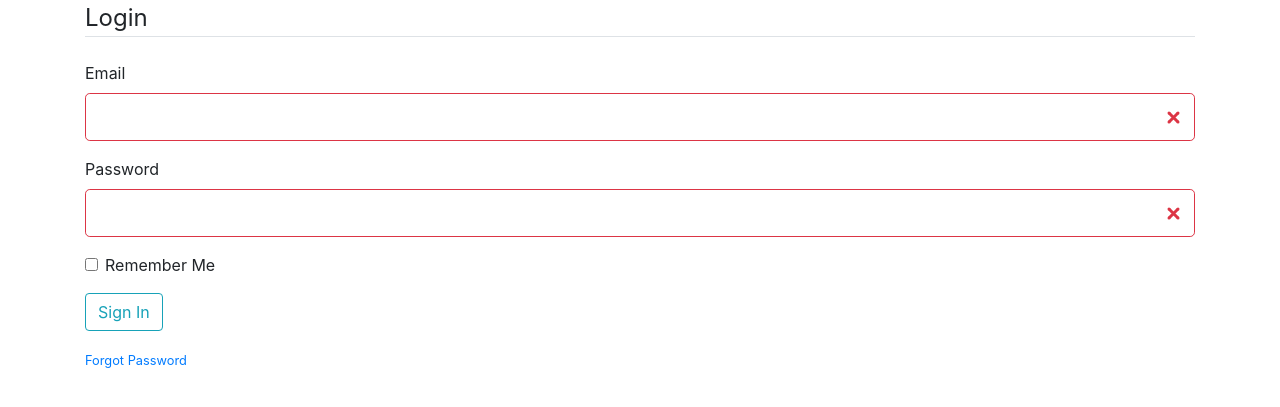
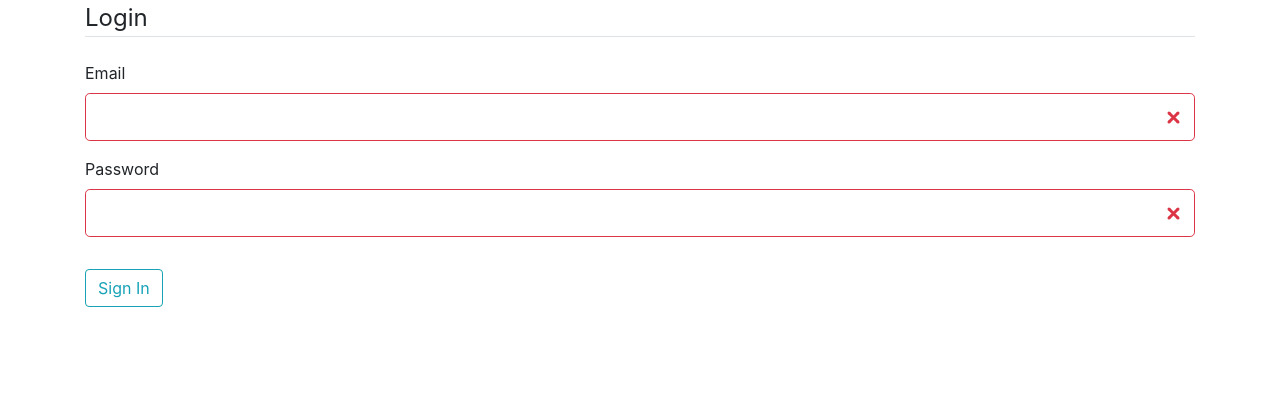
Before and after one commit to AnthonyPetrosino/HCERC-Project, a Flask app: page /login in a window 1280 px wide. Shown: the part 56-463 px from the top of the page. Run offline with Flask 3, Linux system fonts and the light colour scheme; some libraries are stand-ins or nearby versions.

Commit message:
Update db

```diff
--- a/flaskapp/templates/login.html
+++ b/flaskapp/templates/login.html
@@ -31,18 +31,18 @@
                         {{ form.password(class="form-control form-control-lg is-invalid") }}
                     {% endif %}
                 </div>
-                <div class="form-check">
+                <!-- <div class="form-check">
                     {{ form.remember(class="form-check-input") }}
                     {{ form.remember.label(class="form-check-label") }}
-                </div>
+                </div> -->
             </fieldset>
             <div class="form-group">
                 {{ form.submit(class="btn btn-outline-info") }}
             </div>
             <!-- TODO Forgot password -->
-            <small class="text-muted" ml-2>
+            <!-- <small class="text-muted" ml-2>
                 <a href="#">Forgot Password</a>
-            </small>
+            </small> -->
         </form>
         <!-- Change 'login' to 'register' for functionality -->
         <!-- <div class="border-top pt-3">
--- a/requirements.txt
+++ b/requirements.txt
@@ -6,5 +6,6 @@ flask_sqlalchemy
 flask_login
 flask_bcrypt
 flask_wtf
+flask-migrate
 wtforms
 email_validator
```
Also changed, not shown: instance/database.db.
